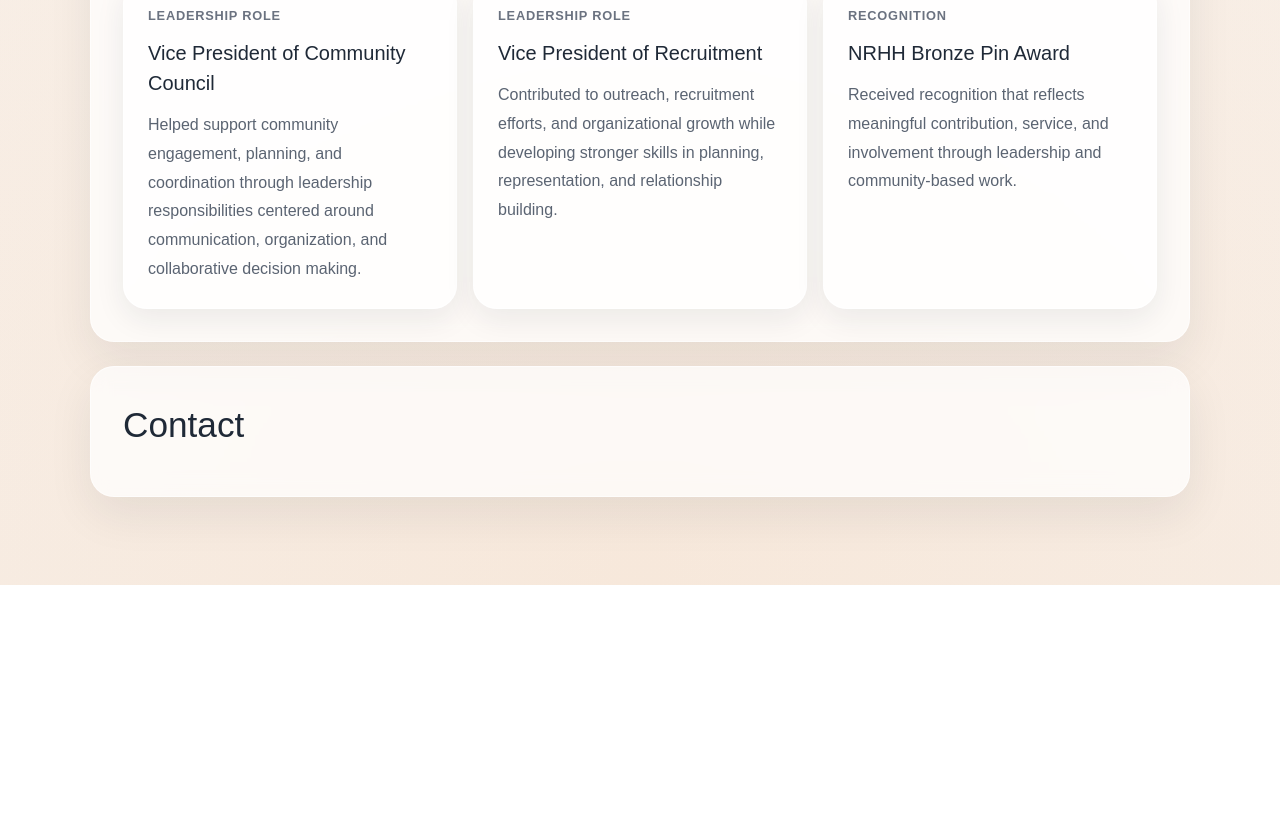
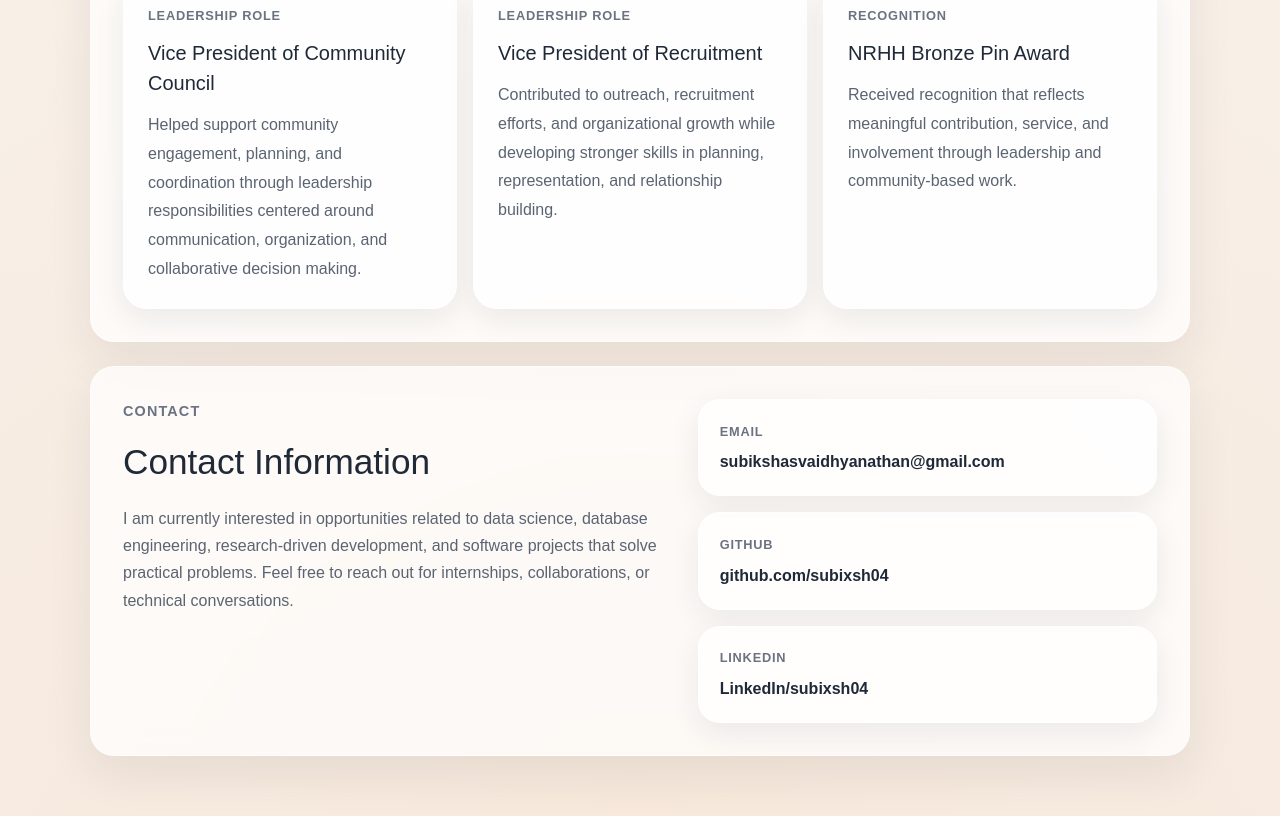
Before and after one commit to subixsh04/Portfolio, a Next.js app in the folder subiksha-portfolio/: page / in a window 1280 px wide. Shown: the part 3886-4702 px from the top of the page. Before the commit the page ends 4471 px from the top, so only its background shows below. Built offline with nearby package versions, Linux system fonts and the light colour scheme.

Commit message:
added all information

```diff
--- a/subiksha-portfolio/app/globals.css
+++ b/subiksha-portfolio/app/globals.css
@@ -684,3 +684,57 @@ html {
     grid-template-columns: 1fr;
   }
 }
+
+/* ======================================================
+  CONTACT SECTION
+   ====================================================== */
+.contact-section {
+  display: grid;
+  grid-template-columns: 1.2fr 1fr;
+  gap: 1.5rem;
+  align-items: start;
+}
+
+.contact-intro {
+  max-width: 68ch;
+  margin-top: 1rem;
+}
+
+.contact-right {
+  display: grid;
+  gap: 1rem;
+}
+
+.contact-card {
+  padding: 1.3rem;
+  border-radius: 22px;
+  background: rgba(255, 255, 255, 0.78);
+  border: 1px solid rgba(255, 255, 255, 0.9);
+  box-shadow: var(--shadow-soft);
+}
+
+.contact-label {
+  margin-bottom: 0.5rem;
+  font-size: 0.8rem;
+  font-weight: 700;
+  letter-spacing: 0.06em;
+  text-transform: uppercase;
+  color: #6b7280;
+}
+
+.contact-link {
+  color: var(--text-primary);
+  text-decoration: none;
+  font-weight: 600;
+  word-break: break-word;
+}
+
+.contact-link:hover {
+  text-decoration: underline;
+}
+
+@media (max-width: 900px) {
+  .contact-section {
+    grid-template-columns: 1fr;
+  }
+}
--- a/subiksha-portfolio/app/page.tsx
+++ b/subiksha-portfolio/app/page.tsx
@@ -367,10 +367,32 @@ export default function Home() {
       {/* =========================
           SECTION 8: CONTACT
           This will later contain email, GitHub, LinkedIn,
-          and a call to action
           ========================= */}
-      <section id="contact">
-        <h2>Contact</h2>
+      <section id="contact" className="contact-section">
+        <div className="contact-left">
+          <p className="section-tag">Contact</p>
+          <h2>Contact Information</h2>
+          <p className="contact-intro">
+            I am currently interested in opportunities related to data science,
+            database engineering, research-driven development, and software projects
+            that solve practical problems. Feel free to reach out for internships,
+            collaborations, or technical conversations.
+          </p>
+        </div>
+        <div className="contact-right">
+          <div className="contact-card">
+            <p className="contact-label">Email</p>
+            <a href="mailto:subikshasvaidhyanathan@gmail.com" className="contact-link"> subikshasvaidhyanathan@gmail.com </a>
+          </div>
+          <div className="contact-card">
+            <p className="contact-label">GitHub</p>
+            <a href="https://github.com/subixsh04" target="_blank" rel="noreferrer" className="contact-link"> github.com/subixsh04 </a>
+          </div>
+          <div className="contact-card">
+            <p className="contact-label">LinkedIn</p>
+            <a href="https://www.linkedin.com/in/subiksha04/" className="contact-link"> LinkedIn/subixsh04 </a>
+          </div>
+        </div>
       </section>
     </main>
   );
```
